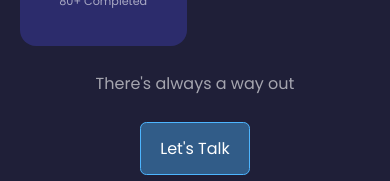
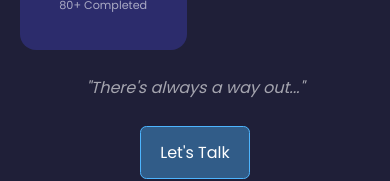
Before and after one commit to Gabbee24/my-portfolio, a React (Create React App) app: page / in a window 390 px wide. Shown: the part 1479-1660 px from the top of the page. Built offline with nearby package versions, Linux system fonts and the light colour scheme.

Commit message:
made some sdjustment to the header and about component

```diff
--- a/src/component/about/About.css
+++ b/src/component/about/About.css
@@ -2,6 +2,10 @@
     display: grid;
     grid-template-columns: 35% 50%;
     gap:15%;
+}
+
+#about{
+    margin-top: 250px;
 }
 
 .about_me{
@@ -85,6 +89,9 @@
    .about_content p{
     margin: 1rem 0 1.5rem;
    }
+   #about{
+    margin-top: 100px;
+   }
 }
 
 /* media query for SMALL devices */
@@ -106,4 +113,8 @@
     .about_content p{
         margin: 1.5rem 0;
     }
+
+    #about{
+        margin-top: 100px;
+       }
 }
--- a/src/component/about/About.jsx
+++ b/src/component/about/About.jsx
@@ -37,8 +37,10 @@ const About = () => {
             </article>
           </div>
 
-          <p>
-            There's always a way out
+          <p> <i>
+
+            "There's always a way out..."
+          </i>
           </p>
           <a href="#contact" className='btn btn_primary'>Let's Talk</a>
         </div>
--- a/src/component/header/Header.css
+++ b/src/component/header/Header.css
@@ -1,7 +1,7 @@
 header{
     height: 90vh;
     padding-top: 2rem;
-    overflow: hidden;
+    /* overflow: hidden; */
 }
 
 .header_container{
--- a/src/index.css
+++ b/src/index.css
@@ -122,6 +122,7 @@ img{
 }
 .light svg{
   color: black;
+  --clr: red;
 }
 
 .light div{
```
